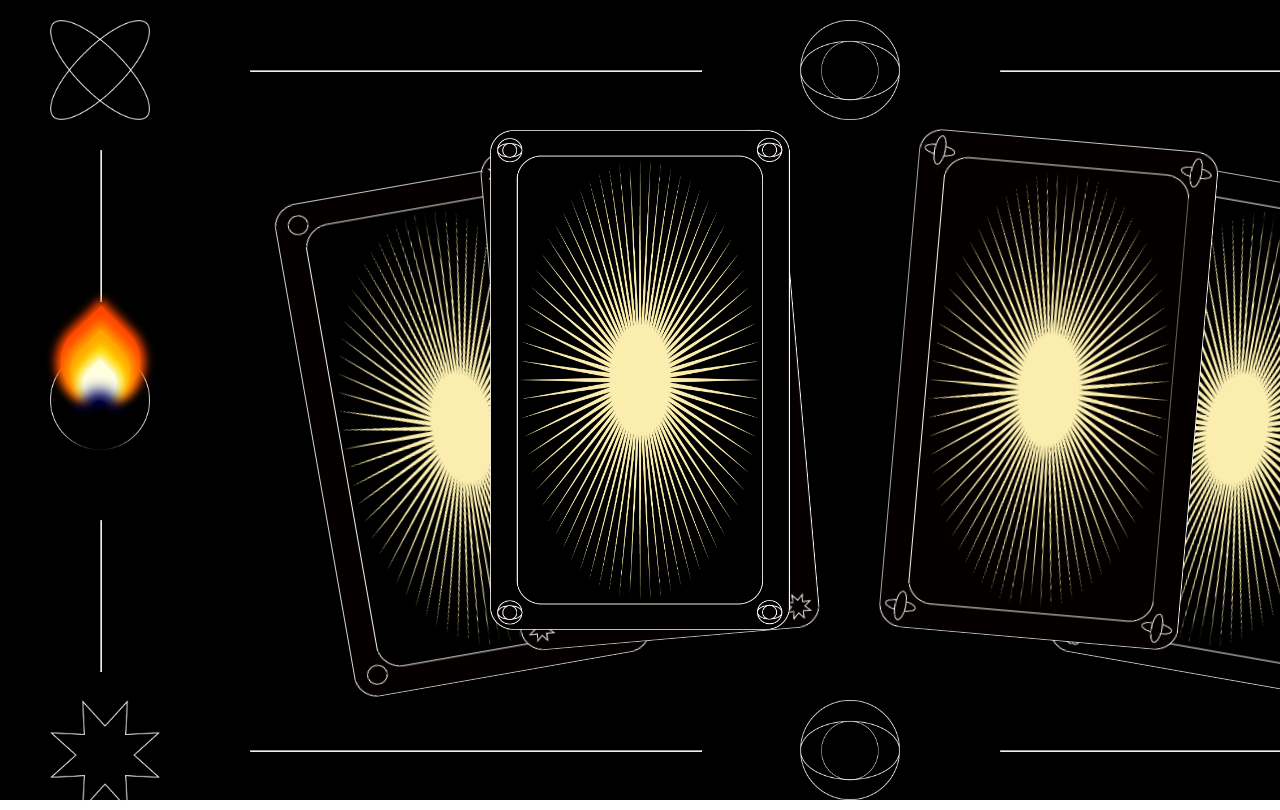
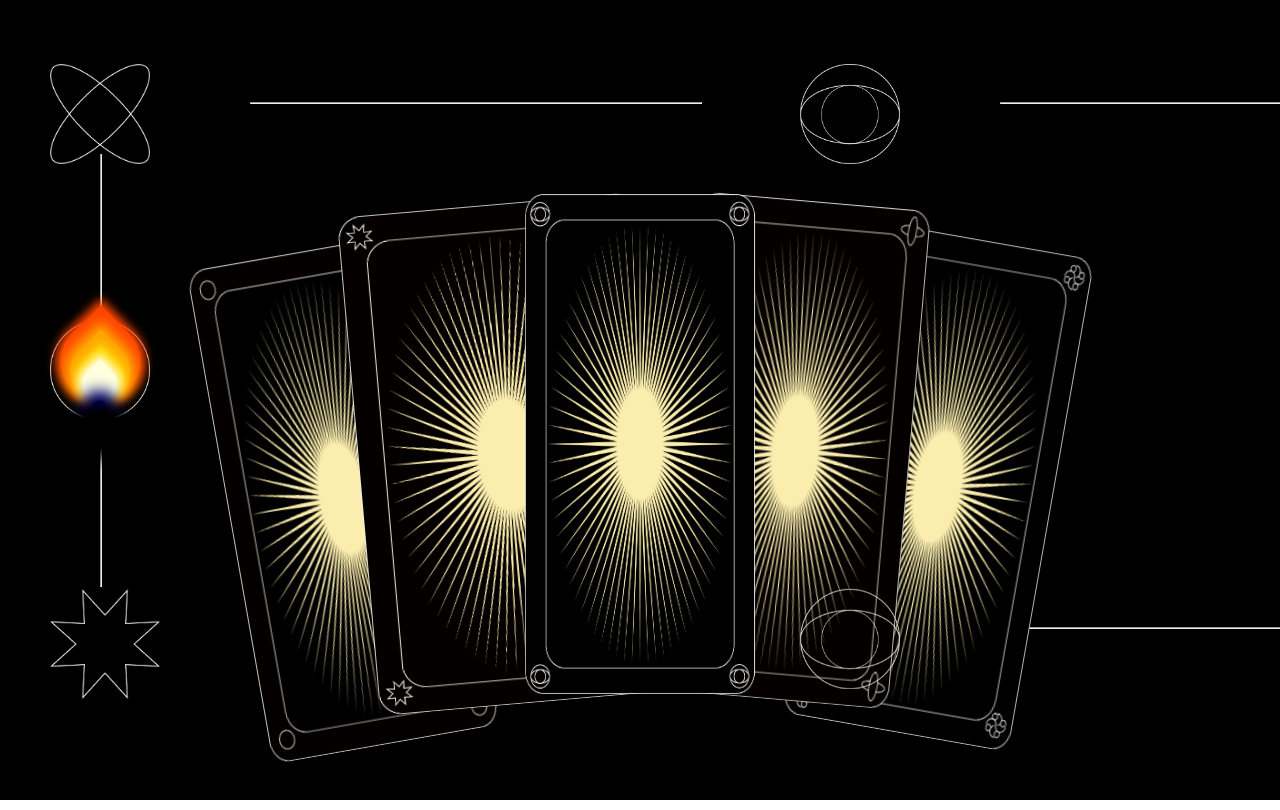
Before and after one commit to zoeznm/bomi, a plain HTML site: page main page/card.html in a window 1280 px wide. Shown: the top 810 px of the page. Drawn offline with Linux system fonts and the light colour scheme; a web font is replaced by a local one.

Commit message:
카드 위치 수정

```diff
--- a/main page/card.css
+++ b/main page/card.css
@@ -32,12 +32,9 @@
 	right: 0;
 	cursor: pointer;
 }
-.container {
-  display: flex;
-  width: 200vw; /* 두 개의 섹션을 포함할 수 있게 설정 */
-  transition: transform 0.5s ease-in-out;
-}
+
 .section2 {
+  width: 100vw;
   background-color: black;
   position: absolute;
   right: 0;
@@ -83,28 +80,29 @@ top: 20px;
   position: absolute;
   width: 100px;
   height: 100px;
-  top: 20px;
+  top: 5vw;
   left: 800px;
 }
 .img1 {
   position: absolute;
   width: 100px;
   height: 100px;
-  top: 700px;
+  top: 46vw;
+  z-index: 1000;
   left: 800px;
 }
 .img2 {
   position: absolute;
   width: 100px;
   height: 100px;
- top: 20px;
+  top: 5vw;
  left: 50px;
 }
 .img3 {
   position: absolute;
   width: 100px;
   height: 100px;
-  top: 700px;
+  top: 46vw;
   left: 1550px;
  }
  .img4 {
@@ -113,7 +111,7 @@ top: 20px;
   height: 100px;
   width: 110px;
   height: 110px;
-  top: 700px;
+  top: 46vw;
   left: 50px;
  }
  .img5 {
@@ -122,85 +120,88 @@ top: 20px;
   height: 100px;
   width: 110px;
   height: 110px;
-  top: 20px;
+  top: 5vw;
   left: 1550px;
  }
  .img6 {
   position: absolute;
   width: 100px;
   height: 100px;
-  top: 350px;
+  top: 25vw;
+
   left: 50px;
  }
  .img7 {
   position: absolute;
   width: 100px;
   height: 100px;
-  top: 350px;
+  top: 25vw;
   left: 1550px;
  }
 .long-line1 {
   position: absolute;
   width : 450px;
   border:1px color= silver;
-  top: 70px;
+  top: 8vw;
+
   left: 250px;
 }
 .long-line2 {
   position: absolute;
   width : 450px;
   border:1px color= silver;
-  top: 70px;
+  top: 8vw;
   left: 1000px;
 }
 .long-line3 {
   position: absolute;
   width : 450px;
   border:1px color= silver;
-  top: 750px;
+  top: 49vw;
   left: 250px;
 }
 .long-line4 {
   position: absolute;
   width : 450px;
   border:1px color= silver;
-  top: 750px;
+  top: 49vw;
   left: 1000px;
 }
 .short-line1 {
   position: absolute;
   height : 150px;
   border:1px color= silver;
-  top: 150px;
+  top: 12vw;
   left: 100px;
 }
 .short-line2 {
   position: absolute;
   height : 150px;
   border:1px color= silver;
-  top: 520px;
+top: 34vw;
   left: 100px;
 }
 .short-line3 {
   position: absolute;
   height : 150px;
   border:1px color= silver;
-  top: 150px;
+  top: 12vw;
   left: 1605px;
 }
 .short-line4 {
   position: absolute;
   height : 150px;
   border:1px color= silver;
-  top: 520px;
+  top: 34vw;
   left: 1605px;
 }
 .card-container {
+  margin-top: 5vw;
   perspective: 1000px;
 }
 
 .card {
-  width: 100vw;
+  width: 18vw;
   height: 500px;
   position: relative;
   transform-style: preserve-3d;
@@ -221,12 +222,14 @@ top: 20px;
 }
 
 .card1 {
+  width: 18vw;
   z-index: 2;
   transform: rotateY(0deg);
 
 }
 
 .card2 {
+  width: 18vw;
   z-index: 1;
   transform: rotateY(180deg);
 
@@ -236,7 +239,7 @@ top: 20px;
   transform: rotateY(180deg);
 }
 .card_2 {
-  width: 300px;
+  width: 18vw;
   height: 500px;
   position: relative;
   transform-style: preserve-3d;
@@ -244,7 +247,7 @@ top: 20px;
   display: flex;
   position: absolute;
   top: 10px;
-  left: 500px;
+  left: -13vw;
   z-index: 2;
 }
 .card3, .card4 {
@@ -258,6 +261,7 @@ top: 20px;
 } */
 
 .card3 {
+  width: 18vw;
   z-index: 2;
 
   transform: rotateY(0deg);
@@ -267,14 +271,14 @@ top: 20px;
 
 .card4 {
   z-index: 1;
-
+  width: 18vw;
   transform: rotateY(180deg);
 
 
 
 }
 .flipped1{
-
+  width: 18vw;
   transform: rotateY(180deg);
 
 }
@@ -287,7 +291,7 @@ top: 20px;
   display: flex;
   position: absolute;
   top: 10px;
-  left: 910px;
+  left: 13vw;
   transform: rotate(5deg);
   z-index: 2;
 
@@ -303,6 +307,7 @@ top: 20px;
 }
 
 .card5 {
+  width: 18vw;
   z-index: 2;
   transform: rotateY(0deg);
 
@@ -310,6 +315,7 @@ top: 20px;
 }
 
 .card6 {
+  width: 18vw;
   z-index: 1;
   transform: rotateY(180deg);
 
@@ -327,7 +333,7 @@ top: 20px;
   display: flex;
   position: absolute;
   top: 50px;
-  left: 290px;
+  left: -25vw;
   transform: rotate(-10deg);
   z-index: 1;
 
@@ -342,6 +348,7 @@ top: 20px;
 }
 
 .card7 {
+  width: 18vw;
   z-index: 2;
   transform: rotateY(0deg);
 
@@ -349,6 +356,7 @@ top: 20px;
 }
 
 .card8 {
+  width: 18vw;
   z-index: 1;
   transform: rotateY(180deg);
 
@@ -366,7 +374,7 @@ top: 20px;
   display: flex;
   position: absolute;
   top: 50px;
-  left: 1110px;
+  left: 25vw;
   transform: rotate(10deg);
   z-index: 1;
 
@@ -381,6 +389,7 @@ top: 20px;
 }
 
 .card9 {
+  width: 18vw;
   z-index: 2;
   transform: rotateY(0deg);
 
@@ -388,6 +397,7 @@ top: 20px;
 }
 
 .card10 {
+  width: 18vw;
   z-index: 1;
   transform: rotateY(180deg);
 
```
Also changed, not shown: page _ 1 top/spotlight.html (+1 -1 lines).
